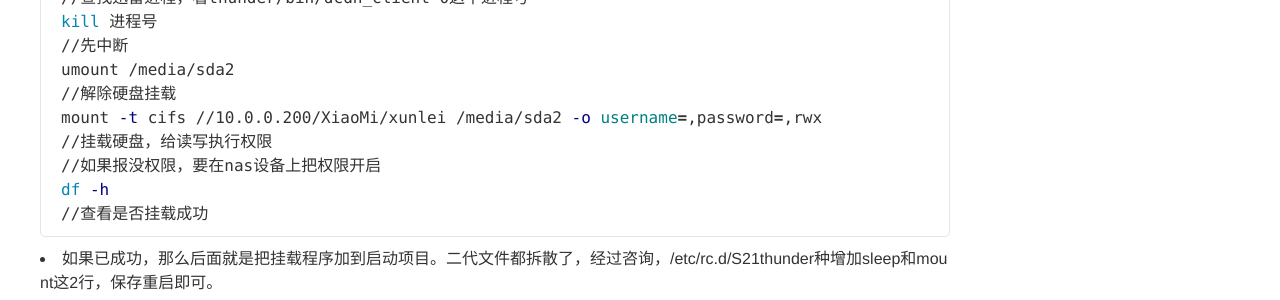
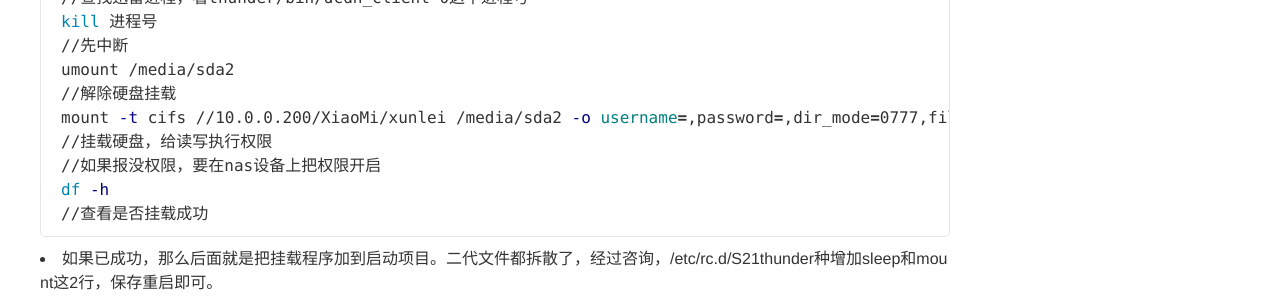
Before and after one commit to yeeh/blog.yeeh.org, a Jekyll site: the page built from _posts/2016-2-21-xunlei-zhuanqianbao.md, in a window 1280 px wide. Shown: the part 878-1178 px from the top of the page. Built offline with Jekyll 4.4.1, drawn with Linux system fonts in a browser that asks for light colours; comment, search, counter and statistics services are not loaded.

Commit message:
edit xunlei

```diff
--- a/_posts/2016-2-21-xunlei-zhuanqianbao.md
+++ b/_posts/2016-2-21-xunlei-zhuanqianbao.md
@@ -37,7 +37,7 @@
 //先中断
 umount /media/sda2
 //解除硬盘挂载
-mount -t cifs //10.0.0.200/XiaoMi/xunlei /media/sda2 -o username=,password=,rwx
+mount -t cifs //10.0.0.200/XiaoMi/xunlei /media/sda2 -o username=,password=,dir_mode=0777,file_mode=0777
 //挂载硬盘，给读写执行权限
 //如果报没权限，要在nas设备上把权限开启
 df -h
```
